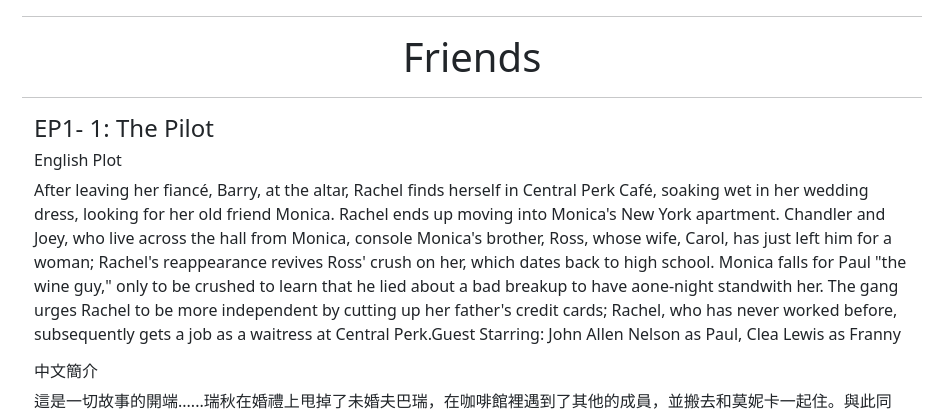
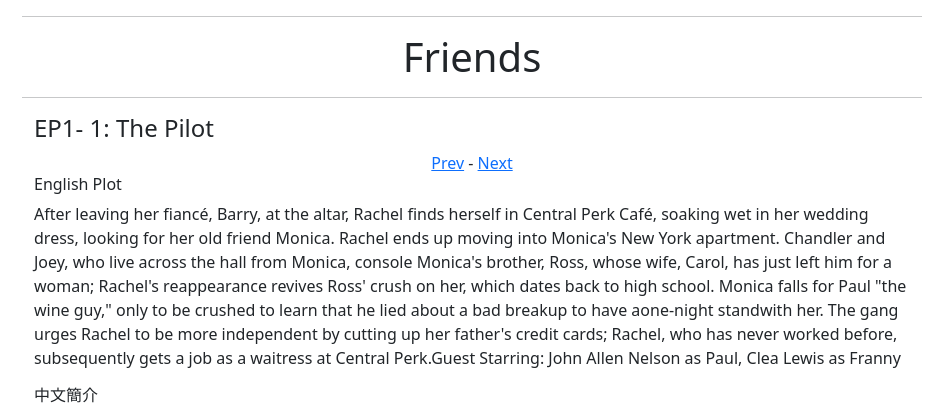
Before and after one commit to nlhsueh/friends_web, a Django app: page /episode/474 in a window 1280 px wide. Shown: the part 32-447 px from the top of the page, without its empty margins (168-1105 px from the left). Run offline with Django 4.2, Linux system fonts and the light colour scheme; data comes from the database, SQL or seed files in the repository.

Commit message:
pre and next

```diff
--- a/episode/models.py
+++ b/episode/models.py
@@ -1,31 +1,64 @@
 from django.db import models
+from django.db.models import IntegerField
+from django.db.models.functions import Cast
 
 # Create your models here.
 
 class Season(models.Model):
-  season_number = models.CharField(max_length=2) # 第幾季
-  description = models.CharField(max_length=500) # 該季主要劇情描述
+    season_number = models.CharField(max_length=2) # 第幾季
+    description = models.CharField(max_length=500) # 該季主要劇情描述
 
-  def __str__(self):
-    #  d = self.description[0,20]
-     return f"Season {self.season_number}: {self.description}"
+    def __str__(self):
+      #  d = self.description[0,20]
+      return f"Season {self.season_number}: {self.description}"
 
 class Episode(models.Model):
 
-  season = models.ForeignKey(Season, models.CASCADE) # 所連接的季
-  ep_number = models.CharField(max_length=2) # 第幾集
-  ep_title = models.CharField(max_length=255) # 集標題
-  eng_plot = models.CharField(null=True, max_length=1000) # 該集英文描述
-  tw_plot = models.CharField(null=True, max_length=500) # 該集中文描述
+    season = models.ForeignKey(Season, models.CASCADE) # 所連接的季
+    ep_number = models.CharField(max_length=2) # 第幾集
+    ep_title = models.CharField(max_length=255) # 集標題
+    eng_plot = models.CharField(null=True, max_length=1000) # 該集英文描述
+    tw_plot = models.CharField(null=True, max_length=500) # 該集中文描述
 
-  def __str__(self):
-    # 例如：EP1-1: Pilot
-    return f"EP{self.season.season_number}-{self.ep_number}: {self.ep_title}"
+
+    def next(self):
+        # Find next episode in the same season
+        try:
+            next_ep_number = ' ' + str(int(self.ep_number) + 1)
+            return Episode.objects.get(season=self.season, ep_number=next_ep_number)
+        except Episode.DoesNotExist:
+            pass
+
+        try:
+            next_season = Season.objects.get(pk=self.season.pk + 1)
+            return Episode.objects.filter(season=next_season).order_by('ep_number').first()
+        except Season.DoesNotExist:
+            return None
+
+    def prev(self):
+        # Find previous episode in the same season
+        try:
+            prev_ep_number = ' ' + str(int(self.ep_number) - 1)
+            return Episode.objects.get(season=self.season, ep_number=prev_ep_number)
+        except Episode.DoesNotExist:
+            pass
+
+        # Find last episode of the previous season
+        try:
+            prev_season = Season.objects.get(pk=self.season.pk - 1)
+            count = Episode.objects.filter(season=prev_season).count()
+            return Episode.objects.get(season=prev_season, ep_number=' ' + str(count))
+        except Season.DoesNotExist:
+            return None
+
+    def __str__(self):
+      # 例如：EP1-1: Pilot
+      return f"EP{self.season.season_number}-{self.ep_number}: {self.ep_title}"
 
 class Cast (models.Model):
-  name = models.CharField(max_length=30)
-  img_url = models.CharField(max_length=200)
-  introduction = models.CharField(max_length=1000)
+    name = models.CharField(max_length=30)
+    img_url = models.CharField(max_length=200)
+    introduction = models.CharField(max_length=1000)
 
-  def __str__(self):
-    return (self.name)
+    def __str__(self):
+      return (self.name)
--- a/episode/templates/episode.html
+++ b/episode/templates/episode.html
@@ -6,6 +6,10 @@
 
 {% block content %}
   <h4> {{ ep }} </h3>
+  <div class="pre_next-container">
+    <a href='/episode/prev/{{ ep.id }}'>Prev</a> -
+    <a href='/episode/next/{{ ep.id }}'>Next</a>
+  </div>
 
   <h6> English Plot </h2>
   <p> {{ ep.eng_plot }}</p>
@@ -13,4 +17,6 @@
   <h6> 中文簡介 </h2>
   <p> {{ ep.tw_plot }}</p>
 
+
+
 {% endblock %}
--- a/episode/templates/master.html
+++ b/episode/templates/master.html
@@ -24,6 +24,11 @@
         content: "";
         clear: both;
       }
+
+    .pre_next-container {
+      text-align: center;
+    }
+
   </style>
 </head>
 
--- a/episode/urls.py
+++ b/episode/urls.py
@@ -5,5 +5,7 @@ urlpatterns = [
     path('seasons', views.seasons, name='seasons'),
     path('episodes', views.episodes, name='episodes'),
     path('episode/<int:id>', views.episode, name = 'episode'),
+    path('episode/prev/<int:id>', views.prev_episode, name = 'prev_episode'),
+    path('episode/next/<int:id>', views.next_episode, name = 'next_episode'),
     path('casts', views.casts, name='casts'),
 ]
--- a/episode/views.py
+++ b/episode/views.py
@@ -28,6 +28,31 @@ def episode(request, id):
     }
     return HttpResponse(template.render(context, request))
 
+def prev_episode(request, id):
+    ep = Episode.objects.get(id=id)
+    prev_ep = ep.prev()
+    if prev_ep:
+        template = loader.get_template('episode.html')
+        context = {
+            'ep': prev_ep
+        }
+        return HttpResponse(template.render(context, request))
+    else:
+        return HttpResponse("This is the first season, first epidson", status=404)
+
+def next_episode(request, id):
+    ep = Episode.objects.get(id=id)
+    next_ep = ep.next()
+    if next_ep:
+        template = loader.get_template('episode.html')
+        context = {
+            'ep': next_ep
+        }
+        return HttpResponse(template.render(context, request))
+    else:
+        return HttpResponse("No more epidson!!", status=404)
+
+
 def casts(request):
   casts = Cast.objects.all().values()
   template = loader.get_template('all_casts.html')
```
Also changed, not shown: readme.md.
